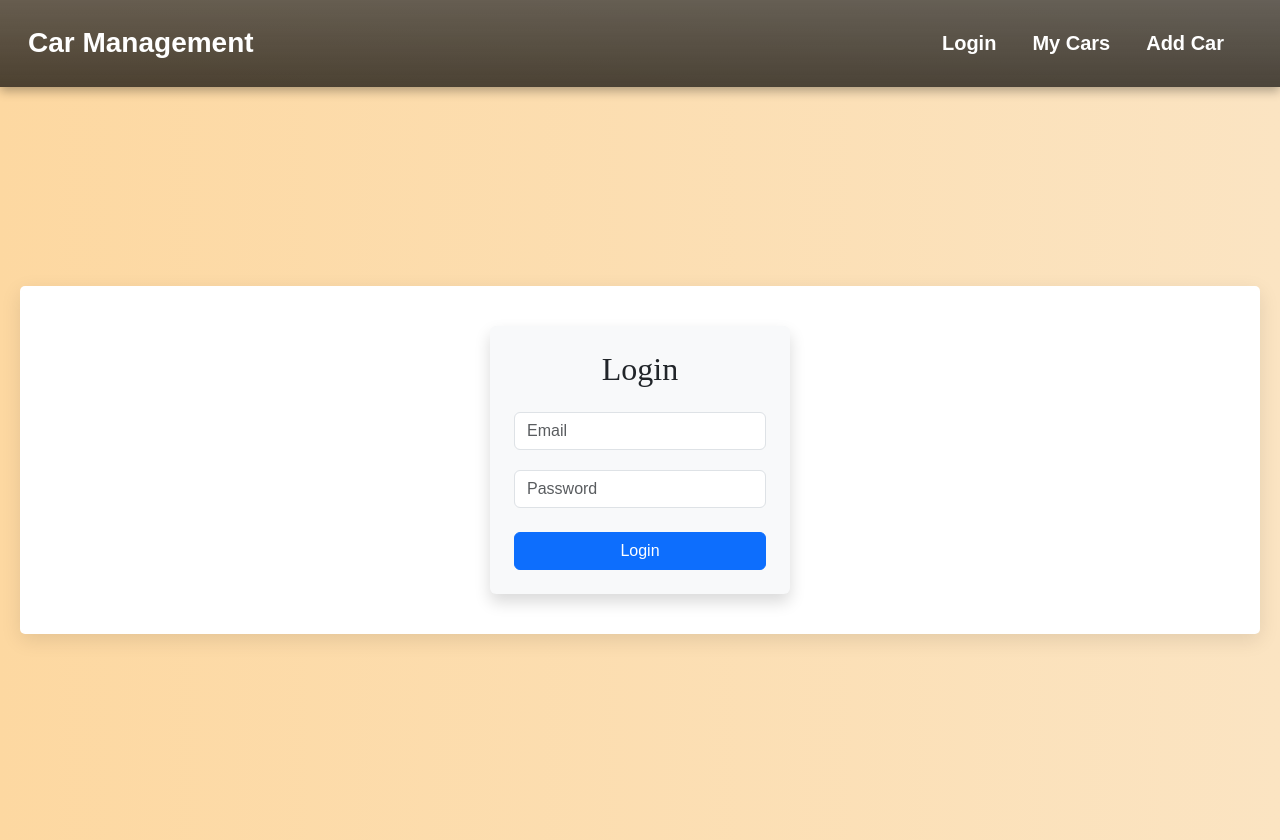
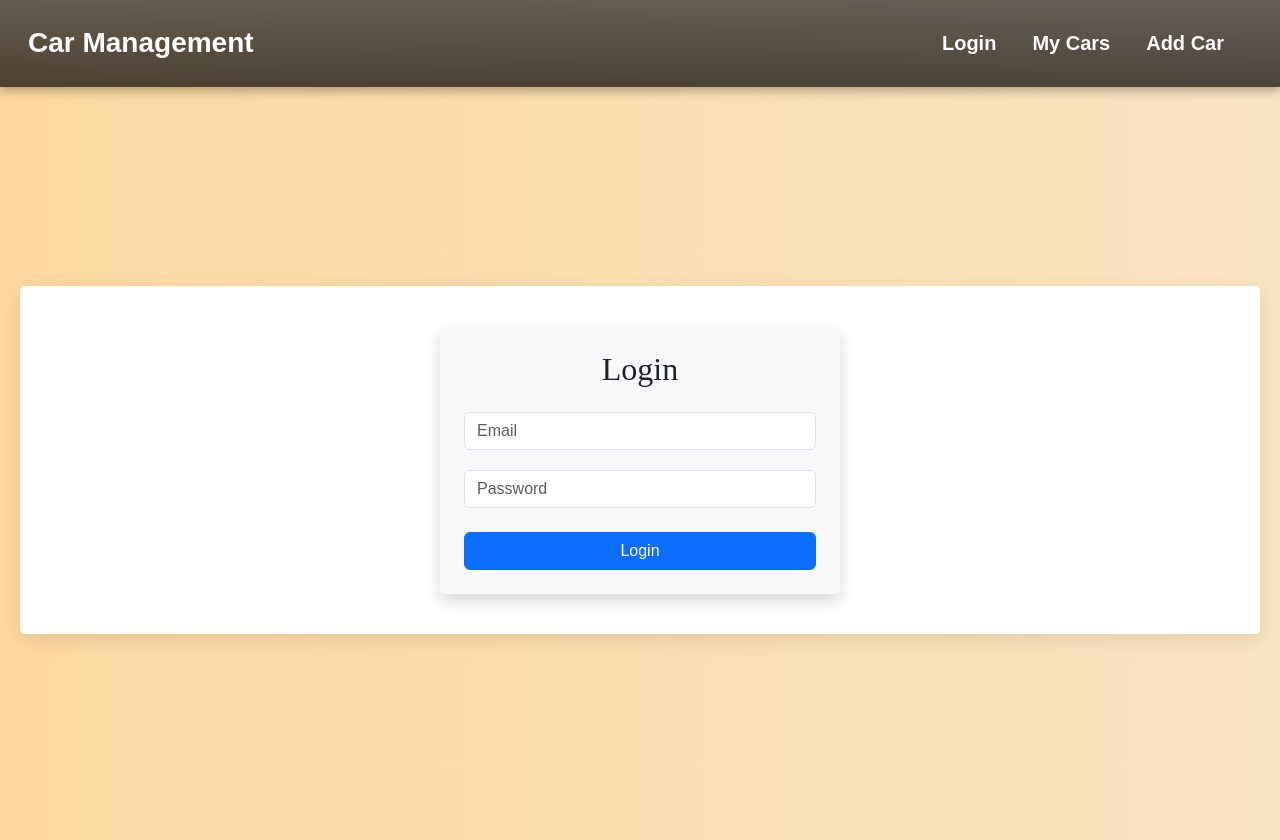
Before and after one commit to anuragino/CAR, a React (Vite) app in the folder client/: page /login in a window 1280 px wide. Built offline with nearby package versions, Linux system fonts and the light colour scheme.

Commit message:
updated measure

```diff
--- a/client/src/pages/HomePage.jsx
+++ b/client/src/pages/HomePage.jsx
@@ -11,7 +11,7 @@ const HomePage = () => {
     <div className="homepage-container d-flex justify-content-center align-items-center">
       <div className="row justify-content-center text-center">
         <div className="col-md-10 col-lg-8">
-          <h1 className="display-4 text-dark -b"> Car Manager</h1>
+          <h1 className="display-4 text-dark "> Car Manager</h1>
           <p className="lead text-dark">Manage your cars effortlessly!</p>
 
           <div className="d-flex flex-column flex-md-row justify-content-center gap-3 mt-4">
--- a/client/src/styles/global.css
+++ b/client/src/styles/global.css
@@ -18,6 +18,8 @@ h1, h2 {
 
 h1 {
   font-size: 3rem;
+  font-weight: 700;
+  color: #734603;
 }
 
 h2 {
--- a/client/src/styles/login.css
+++ b/client/src/styles/login.css
@@ -6,7 +6,7 @@
 }
 
 .login-box {
-  max-width: 300px;
+  max-width: 400px;
   padding: 40px;
   border-radius: 20px;
   box-shadow: 0 4px 15px rgba(42, 41, 40, 0.1);
```
